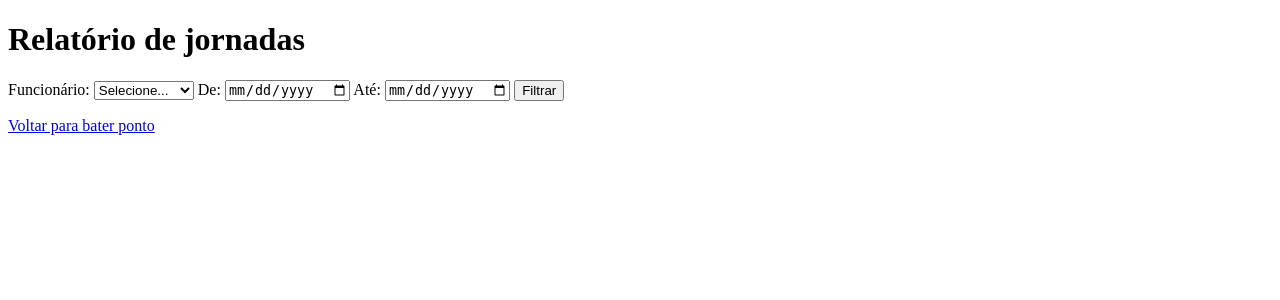
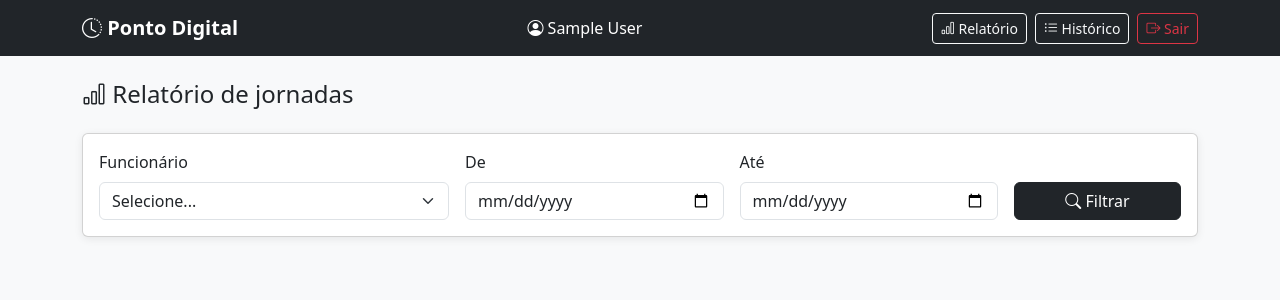
Before and after one commit to r-gabriel/ponto-digital, a Django app: page /ponto/relatorio/ in a window 1280 px wide. Shown: the top 300 px of the page. Run offline with Django 4.2, Linux system fonts and the light colour scheme; the visitor is signed in with stand-in values (Sample User, id 1); data comes from the database, SQL or seed files in the repository.

Commit message:
feat: aplicar Bootstrap 5 em todos os templates com layout base

```diff
--- /dev/null
+++ b/templates/base.html
@@ -0,0 +1,63 @@
+<!DOCTYPE html>
+<html lang="pt-br">
+<head>
+    <meta charset="UTF-8">
+    <meta name="viewport" content="width=device-width, initial-scale=1">
+    <title>{% block titulo %}Ponto Digital{% endblock %}</title>
+    <link href="https://cdn.jsdelivr.net/npm/bootstrap@5.3.3/dist/css/bootstrap.min.css" rel="stylesheet">
+    <link href="https://cdn.jsdelivr.net/npm/bootstrap-icons@1.11.3/font/bootstrap-icons.min.css" rel="stylesheet">
+    <style>
+        body { background-color: #f8f9fa; }
+        .navbar-brand { font-weight: bold; }
+        .card { box-shadow: 0 2px 8px rgba(0,0,0,0.08); }
+        .btn-entrada { background-color: #198754; border-color: #198754; color: white; }
+        .btn-entrada:hover { background-color: #157347; color: white; }
+        .btn-saida { background-color: #dc3545; border-color: #dc3545; color: white; }
+        .btn-saida:hover { background-color: #bb2d3b; color: white; }
+    </style>
+</head>
+<body>
+
+<nav class="navbar navbar-expand-lg navbar-dark bg-dark mb-4">
+    <div class="container">
+        <a class="navbar-brand" href="{% url 'bater_ponto' %}">
+            <i class="bi bi-clock-history"></i> Ponto Digital
+        </a>
+        {% if request.user.is_authenticated %}
+        <div class="navbar-text text-white me-3">
+            <i class="bi bi-person-circle"></i>
+            {{ request.user.get_full_name|default:request.user.username }}
+        </div>
+        <div class="d-flex gap-2">
+            {% if request.user.is_superuser or request.user.groups.all %}
+                <a href="{% url 'relatorio_jornadas' %}" class="btn btn-outline-light btn-sm">
+                    <i class="bi bi-bar-chart"></i> Relatório
+                </a>
+            {% endif %}
+            <a href="{% url 'historico_ponto' %}" class="btn btn-outline-light btn-sm">
+                <i class="bi bi-list-ul"></i> Histórico
+            </a>
+            <a href="{% url 'logout' %}" class="btn btn-outline-danger btn-sm">
+                <i class="bi bi-box-arrow-right"></i> Sair
+            </a>
+        </div>
+        {% endif %}
+    </div>
+</nav>
+
+<div class="container">
+    {% if messages %}
+        {% for message in messages %}
+            <div class="alert {% if 'error' in message.tags %}alert-danger{% else %}alert-success{% endif %} alert-dismissible fade show" role="alert">
+                {{ message }}
+                <button type="button" class="btn-close" data-bs-dismiss="alert"></button>
+            </div>
+        {% endfor %}
+    {% endif %}
+
+    {% block conteudo %}{% endblock %}
+</div>
+
+<script src="https://cdn.jsdelivr.net/npm/bootstrap@5.3.3/dist/js/bootstrap.bundle.min.js"></script>
+</body>
+</html>
--- a/templates/ponto/relatorio_jornadas.html
+++ b/templates/ponto/relatorio_jornadas.html
@@ -1,43 +1,50 @@
-<!DOCTYPE html>
-<html lang="pt-br">
-<head>
-    <meta charset="UTF-8">
-    <title>Relatório de jornadas</title>
-    <style>
-        table { border-collapse: collapse; width: 100%; margin-top: 20px; }
-        th, td { border: 1px solid #ccc; padding: 6px 10px; text-align: left; }
-        th { background-color: #f2f2f2; }
-        .extras { color: red; font-weight: bold; }
-        .totais { font-weight: bold; background-color: #f9f9f9; }
-    </style>
-</head>
-<body>
-    <h1>Relatório de jornadas</h1>
+{% extends 'base.html' %}
 
-    <form method="get">
-        <label for="funcionario">Funcionário:</label>
-        <select name="funcionario" id="funcionario" required>
+{% block titulo %}Relatório de jornadas{% endblock %}
+
+{% block conteudo %}
+<h4 class="mb-4"><i class="bi bi-bar-chart"></i> Relatório de jornadas</h4>
+
+<div class="card mb-4">
+    <div class="card-body">
+        <form method="get" class="row g-3 align-items-end">
+            <div class="col-md-4">
+                <label for="funcionario" class="form-label">Funcionário</label>
+                <select name="funcionario" id="funcionario" class="form-select" required>
                     <option value="">Selecione...</option>
                     {% for func in funcionarios %}
-                <option value="{{ func.id }}" {% if func.id|stringformat:'s' == funcionario_id %}selected{% endif %}>
+                        <option value="{{ func.id }}"
+                            {% if func.id|stringformat:'s' == funcionario_id %}selected{% endif %}>
                             {{ func.get_full_name|default:func.username }}
                         </option>
                     {% endfor %}
                 </select>
-
-        <label for="data_inicial">De:</label>
-        <input type="date" id="data_inicial" name="data_inicial" value="{{ data_inicial }}" required>
-
-        <label for="data_final">Até:</label>
-        <input type="date" id="data_final" name="data_final" value="{{ data_final }}" required>
-
-        <button type="submit">Filtrar</button>
+            </div>
+            <div class="col-md-3">
+                <label for="data_inicial" class="form-label">De</label>
+                <input type="date" id="data_inicial" name="data_inicial"
+                       class="form-control" value="{{ data_inicial }}" required>
+            </div>
+            <div class="col-md-3">
+                <label for="data_final" class="form-label">Até</label>
+                <input type="date" id="data_final" name="data_final"
+                       class="form-control" value="{{ data_final }}" required>
+            </div>
+            <div class="col-md-2">
+                <button type="submit" class="btn btn-dark w-100">
+                    <i class="bi bi-search"></i> Filtrar
+                </button>
+            </div>
         </form>
+    </div>
+</div>
 
 {% if jornadas %}
-        <h2>Resultados</h2>
-        <table>
-            <thead>
+    <div class="card">
+        <div class="card-header fw-bold">Resultados</div>
+        <div class="card-body p-0">
+            <table class="table table-hover table-striped mb-0">
+                <thead class="table-dark">
                     <tr>
                         <th>Data</th>
                         <th>Total trabalhado</th>
@@ -51,23 +58,33 @@
                             <td>{{ jornada.data }}</td>
                             <td>{{ jornada.total_trabalhado_fmt }}</td>
                             <td>{{ jornada.total_intervalo_fmt }}</td>
-                        <td class="{% if jornada.horas_extras %}extras{% endif %}">
+                            <td>
+                                {% if jornada.horas_extras %}
+                                    <span class="text-danger fw-bold">
                                         {{ jornada.horas_extras_fmt }}
+                                    </span>
+                                {% else %}
+                                    {{ jornada.horas_extras_fmt }}
+                                {% endif %}
                             </td>
                         </tr>
                     {% endfor %}
-                <tr class="totais">
+                </tbody>
+                <tfoot class="table-secondary fw-bold">
+                    <tr>
                         <td>Totais</td>
                         <td>{{ totais.trabalhado }}</td>
                         <td>{{ totais.intervalo }}</td>
                         <td>{{ totais.extras }}</td>
                     </tr>
-            </tbody>
+                </tfoot>
             </table>
+        </div>
+    </div>
 {% elif funcionario_id %}
-        <p>Nenhuma jornada encontrada para o período informado.</p>
+    <div class="alert alert-warning">
+        <i class="bi bi-exclamation-triangle"></i>
+        Nenhuma jornada encontrada para o período informado.
+    </div>
 {% endif %}
-
-    <p><a href="{% url 'bater_ponto' %}">Voltar para bater ponto</a></p>
-</body>
-</html>
+{% endblock %}
```
Also changed, not shown: templates/403.html (+23 -17 lines), templates/ponto/bater_ponto.html (+41 -32 lines), templates/ponto/historico_ponto.html (+41 -33 lines), templates/registration/login.html (+39 -21 lines). Lines whose indentation alone changed are shown as unchanged.
